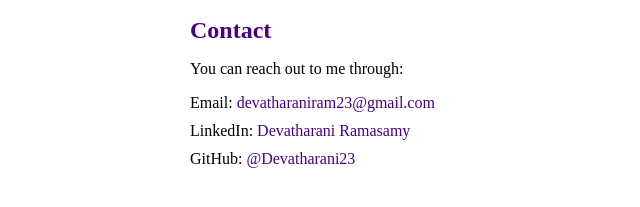
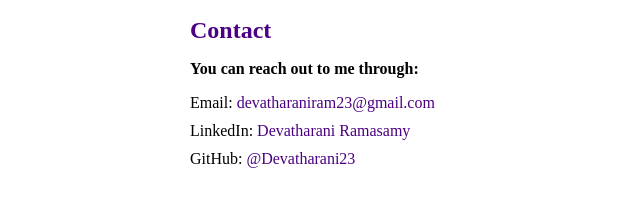
Before and after one commit to Devatharani23/portfolio, a plain HTML site: page index.html in a window 1280 px wide. Shown: the part 829-1036 px from the top of the page, 0-640 px from the left. Drawn offline with Linux system fonts and the light colour scheme.

Commit message:
<p><strong>You can reach out to me through:</strong></p>

```diff
--- a/index.html
+++ b/index.html
@@ -61,7 +61,7 @@
 
     <!-- 📩 Contact -->
 <h2>Contact</h2>
-<p>You can reach out to me through:</p>
+<p><strong>You can reach out to me through:</strong></p>
 <ul>
   <li>Email: <a href="mailto:devatharaniram23@gmail.com">devatharaniram23@gmail.com</a></li>
   <li>LinkedIn: <a href="https://www.linkedin.com/in/devatharani-ramasamy-ab55bb320" target="_blank">Devatharani Ramasamy</a></li>
```
